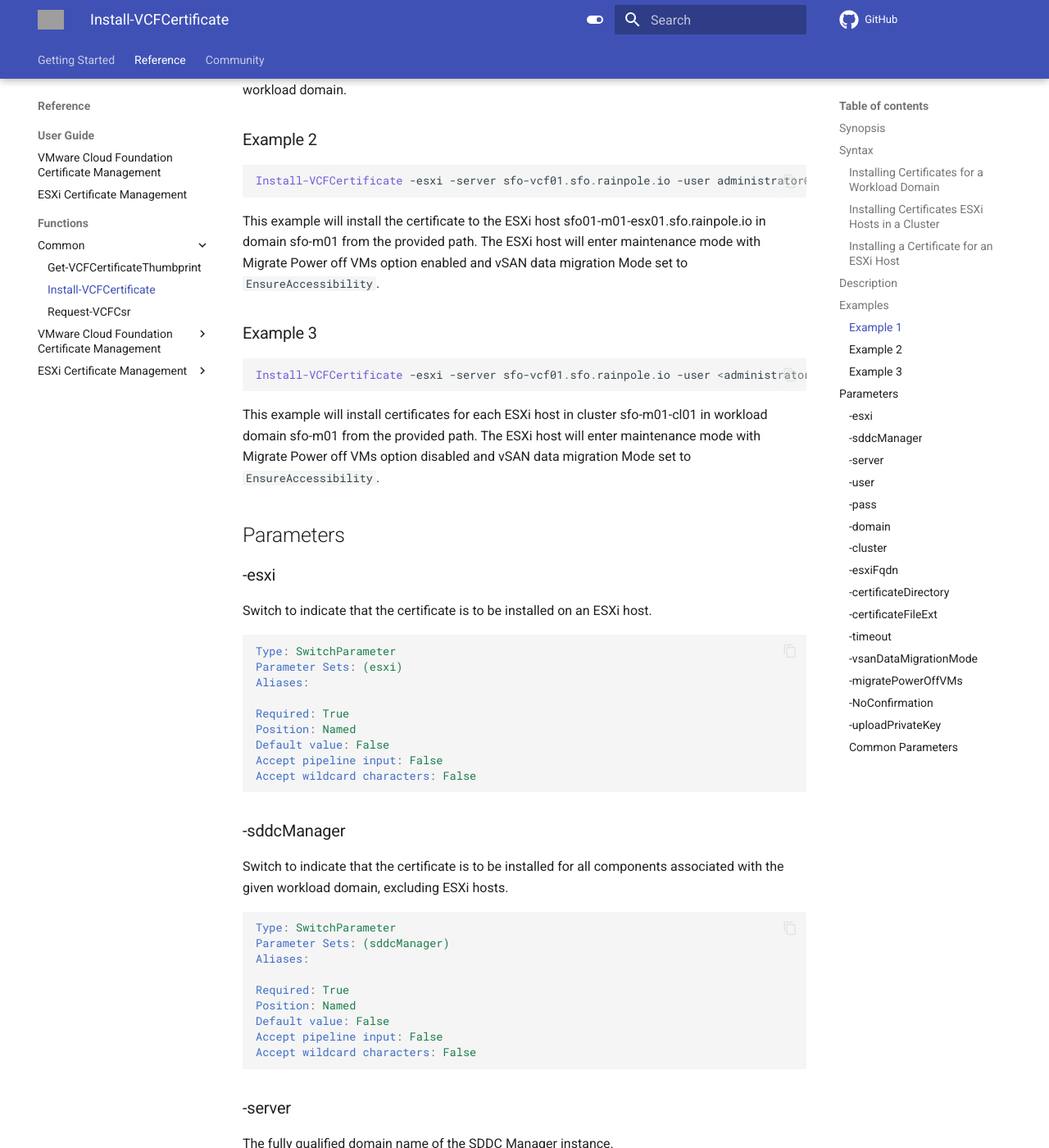
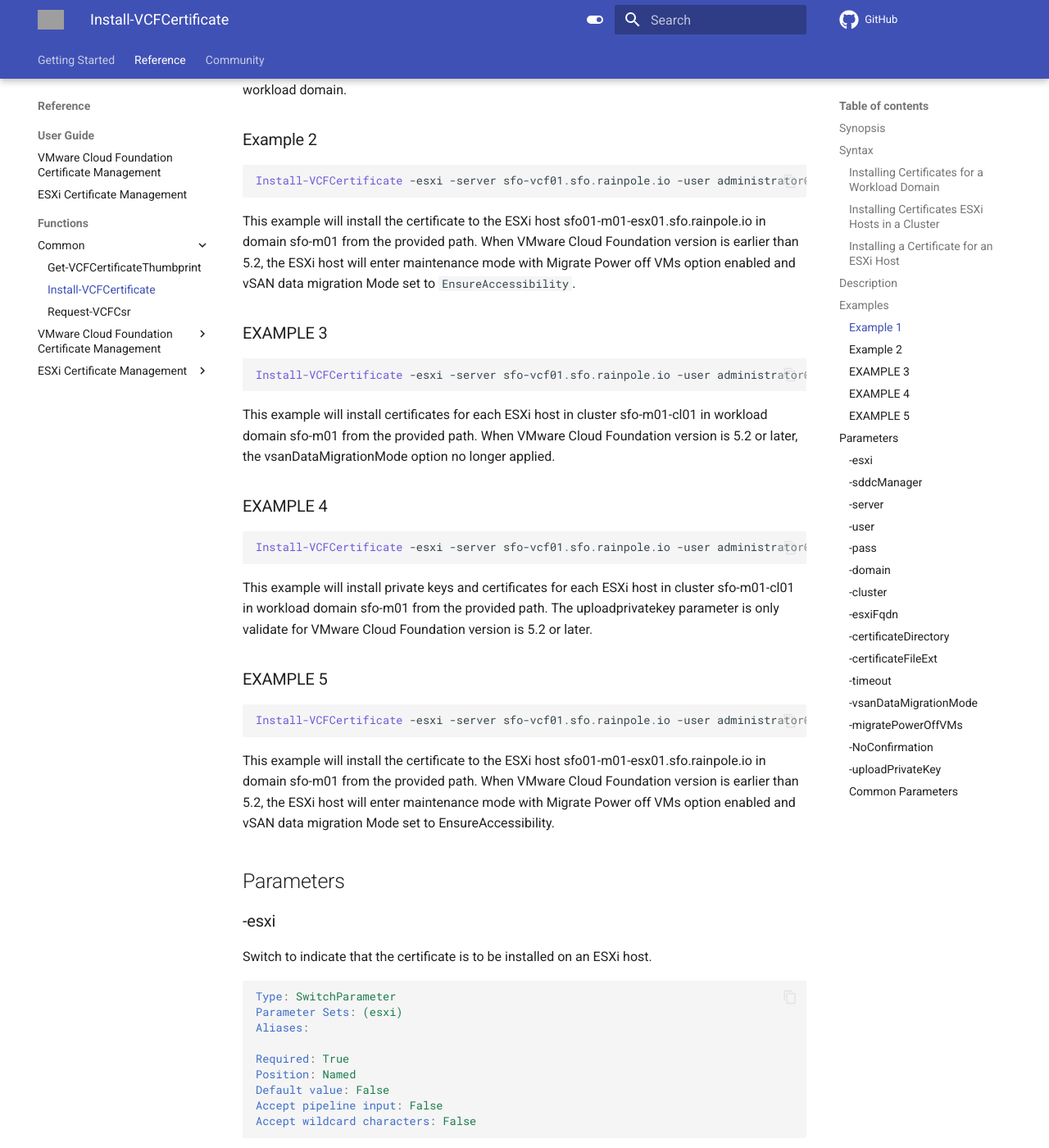
Before and after one commit to vmware/powershell-module-for-vmware-cloud-foundation-certificate-management, an MkDocs documentation site: the page built from docs/documentation/functions/Install-VCFCertificate.md, in a window 1280 px wide and 1400 px high, scrolled down 1301 px. Shown: the whole window at 82% size. Built offline with MkDocs 1.6.1 and Material for MkDocs 9.7.7, drawn with Linux system fonts in a browser that asks for light colours; comment, search, counter and statistics services are not loaded; the version menu is left out; grey boxes are pictures that could not be loaded.

Commit message:
fix: address current comments
address comments and combine Install-esxicertificate and install-esxicertificateV2 functions.  also change function call to use API instead of powercli as enhancement for powercli is pushed to vcf 9 release.

````diff
--- a/docs/documentation/functions/Install-VCFCertificate.md
+++ b/docs/documentation/functions/Install-VCFCertificate.md
@@ -52,15 +52,36 @@
 Install-VCFCertificate -esxi -server sfo-vcf01.sfo.rainpole.io -user administrator@vsphere.local -pass VMw@re1! -domain sfo-m01 -esxiFqdn sfo01-m01-esx01.sfo.rainpole.io -migratePowerOffVMs -vsanDataMigrationMode EnsureAccessibility -certificateDirectory F:\certificates -certificateFileExt ".cer"
 ```
 
-This example will install the certificate to the ESXi host sfo01-m01-esx01.sfo.rainpole.io in domain sfo-m01 from the provided path. The ESXi host will enter maintenance mode with Migrate Power off VMs option enabled and vSAN data migration Mode set to `EnsureAccessibility`.
+This example will install the certificate to the ESXi host sfo01-m01-esx01.sfo.rainpole.io in domain sfo-m01 from the provided path. When VMware Cloud Foundation
+version is earlier than 5.2, the ESXi host will enter maintenance mode with Migrate Power off VMs option enabled and vSAN data migration Mode set to `EnsureAccessibility`.
 
-### Example 3
+### EXAMPLE 3
 
 ```powershell
-Install-VCFCertificate -esxi -server sfo-vcf01.sfo.rainpole.io -user <administrator@vsphere.local> -pass VMw@re1! -domain sfo-m01 -cluster sfo-m01-cl01 -vsanDataMigrationMode EnsureAccessibility -certificateDirectory F:\certificates -certificateFileExt ".cer"
+Install-VCFCertificate -esxi -server sfo-vcf01.sfo.rainpole.io -user administrator@vsphere.local -pass VMw@re1! -domain sfo-m01 -cluster sfo-m01-cl01 -certificateDirectory F:\certificates -certificateFileExt ".cer"
 ```
 
-This example will install certificates for each ESXi host in cluster sfo-m01-cl01 in workload domain sfo-m01 from the provided path. The ESXi host will enter maintenance mode with Migrate Power off VMs option disabled and vSAN data migration Mode set to `EnsureAccessibility`.
+This example will install certificates for each ESXi host in cluster sfo-m01-cl01 in workload domain sfo-m01 from the provided path.  When VMware Cloud Foundation
+version is 5.2 or later, the vsanDataMigrationMode option no longer applied.
+
+### EXAMPLE 4
+
+```powershell
+Install-VCFCertificate -esxi -server sfo-vcf01.sfo.rainpole.io -user administrator@vsphere.local -pass VMw@re1! -domain sfo-m01 -cluster sfo-m01-cl01 -certificateDirectory F:\certificates -certificateFileExt ".cer" -uploadPrivateKey
+```
+
+This example will install private keys and certificates for each ESXi host in cluster sfo-m01-cl01 in workload domain sfo-m01 from the provided path.  The uploadprivatekey
+parameter is only validate for VMware Cloud Foundation version is 5.2 or later.
+
+### EXAMPLE 5
+
+```powershell
+Install-VCFCertificate -esxi -server sfo-vcf01.sfo.rainpole.io -user administrator@vsphere.local -pass VMw@re1! -domain sfo-m01 -esxiFqdn sfo01-m01-esx01.sfo.rainpole.io -migratePowerOffVMs -vsanDataMigrationMode EnsureAccessibility -certificateDirectory F:\certificates -certificateFileExt ".cer"
+```
+
+This example will install the certificate to the ESXi host sfo01-m01-esx01.sfo.rainpole.io in domain sfo-m01 from the provided path.  When VMware Cloud Foundation
+version is earlier than 5.2, the ESXi host will enter maintenance mode with Migrate Power off VMs option enabled and vSAN data migration Mode set to EnsureAccessibility.
+
 
 ## Parameters
 
````
Also changed, not shown: docs/index.md (+1 -1 lines), 1 other file.
